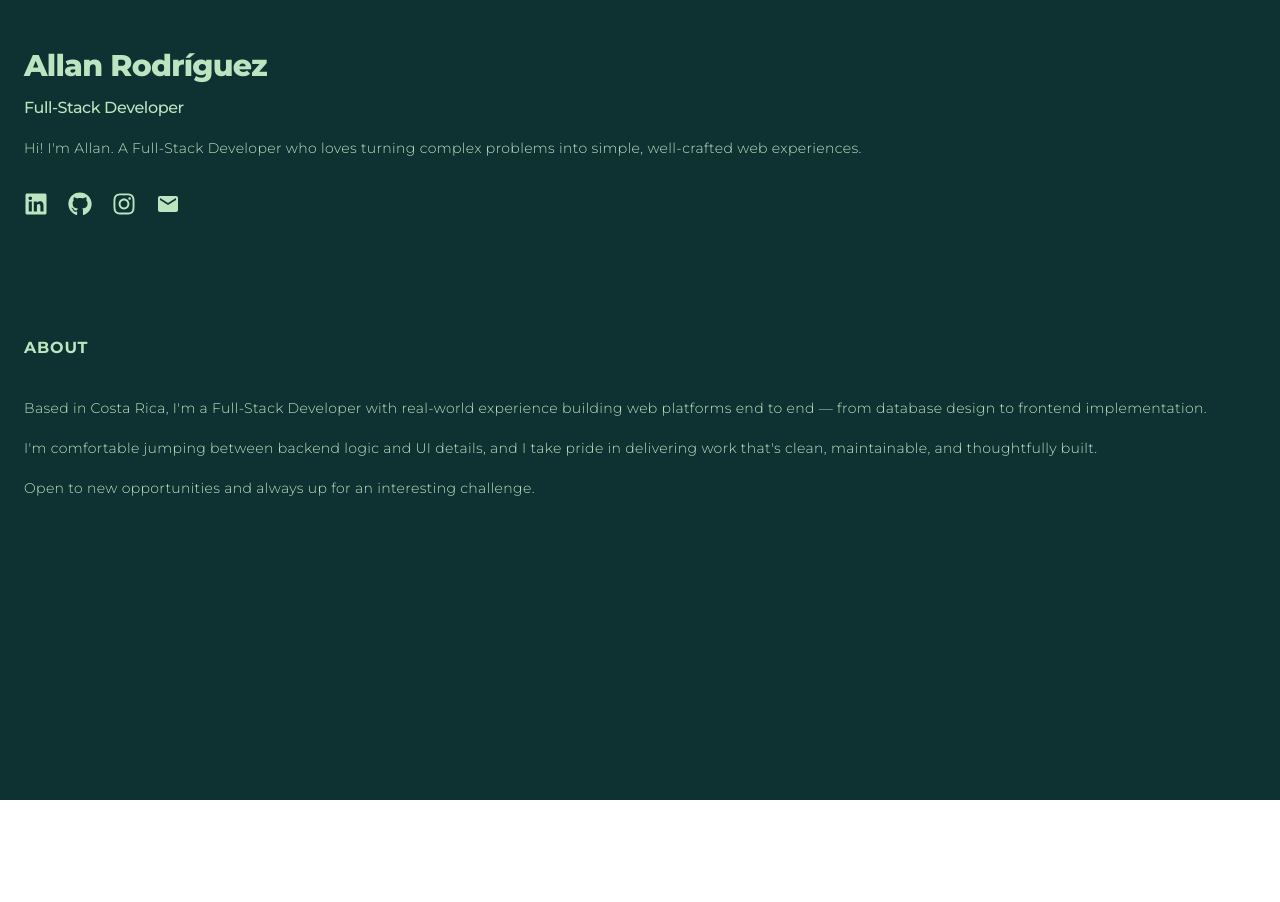
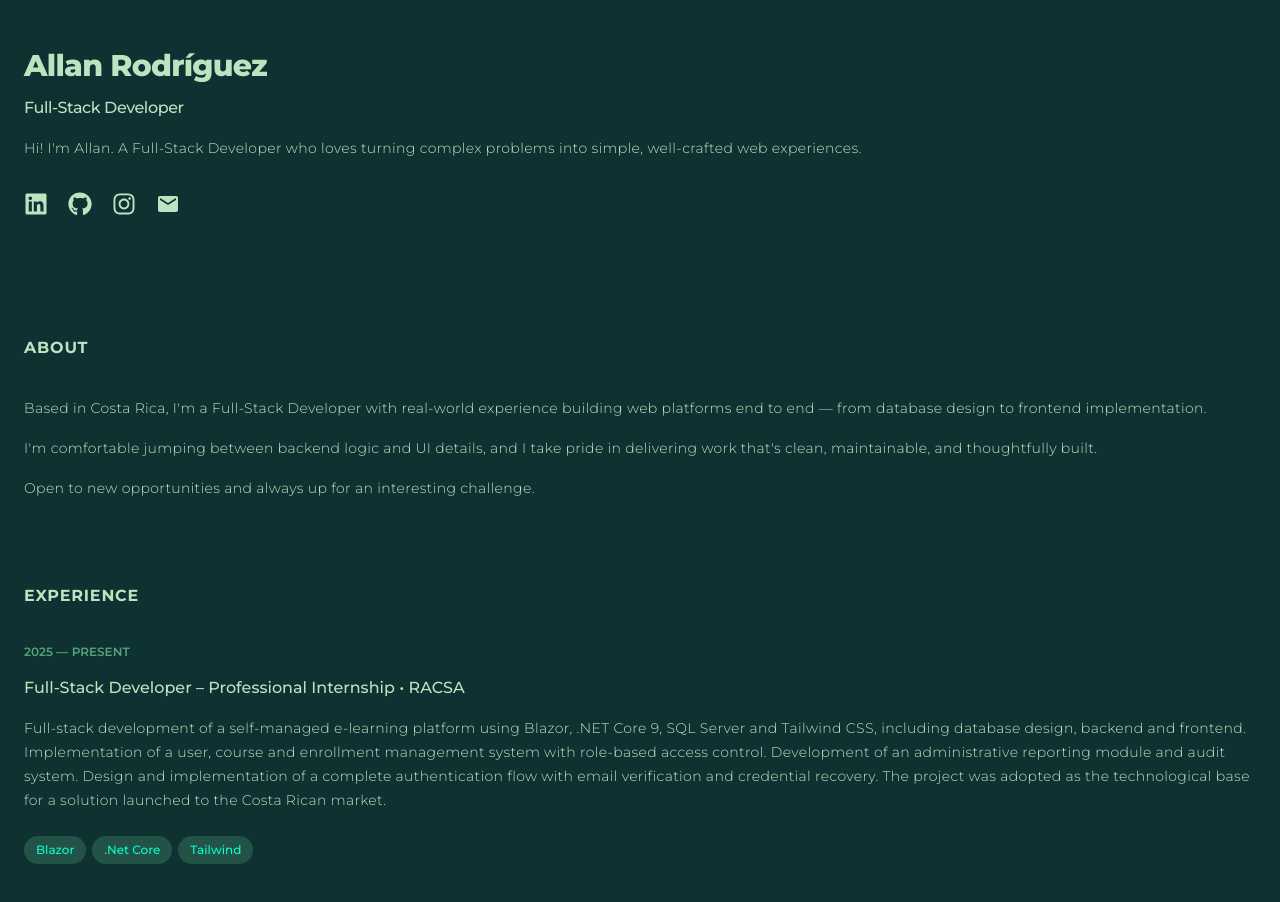
Before and after one commit to AllanRV09/portfolio, a React app: page / in a window 1280 px wide. Shown: the top 902 px of the page. Before the commit the page ends 800 px from the top, so only its background shows below. Built offline with nearby package versions, Linux system fonts and the light colour scheme; the HTML template or start-up script is replaced by a standard one.

Commit message:
feat: add Experience section with professional internship details

```diff
--- a/src/App.jsx
+++ b/src/App.jsx
@@ -1,5 +1,6 @@
 import { About } from "./sections/About"
 import { Header } from "./sections/Header"
+import { Experience } from "./sections/Experience"
 function App() {
   return (
     <div className="min-h-screen bg-background text-text selection:bg-accent
@@ -8,6 +9,7 @@ function App() {
 
       <main className="mt-25">
         <About />
+        <Experience />
       </main>
     </div>
   )
--- /dev/null
+++ b/src/sections/Experience.jsx
@@ -0,0 +1,39 @@
+export function Experience() {
+    return (
+        <section className="mb-16">
+            <h2 className="mb-4 py-5 font-bold tracking-wider">EXPERIENCE</h2>
+
+            <header className="mt-4 text-xs font-semibold text-surface/60">
+                2025 — PRESENT
+            </header>
+
+            <div className="mt-4">
+                <h3 className="text-m font-medium">
+                    Full-Stack Developer – Professional Internship • RACSA
+                </h3>
+
+                <p className="mt-4 text-sm font-light tracking-wide leading-6">
+                    Full-stack development of a self-managed e-learning platform using Blazor, .NET Core 9, SQL Server and Tailwind CSS, including database design, backend and frontend. Implementation of a user, course and enrollment management system with role-based access control. Development of an administrative reporting module and audit system. Design and implementation of a complete authentication flow with email verification and credential recovery. The project was adopted as the technological base for a solution launched to the Costa Rican market.
+                </p>
+
+                <ul className="mt-4 flex flex-wrap text-xs font-medium leading-5">
+                    <li className="mr-1.5 mt-2">
+                        <div className="px-3 py-1 bg-surface/17 text-accent rounded-full">
+                            Blazor
+                        </div>
+                    </li>
+                    <li className="mr-1.5 mt-2">
+                        <div className="px-3 py-1 bg-surface/17 text-accent rounded-full">
+                            .Net Core
+                        </div>
+                    </li>
+                    <li className="mr-1.5 mt-2">
+                        <div className="px-3 py-1 bg-surface/17 text-accent rounded-full">
+                            Tailwind
+                        </div>
+                    </li>
+                </ul>
+            </div>
+        </section>
+    )
+}
```
